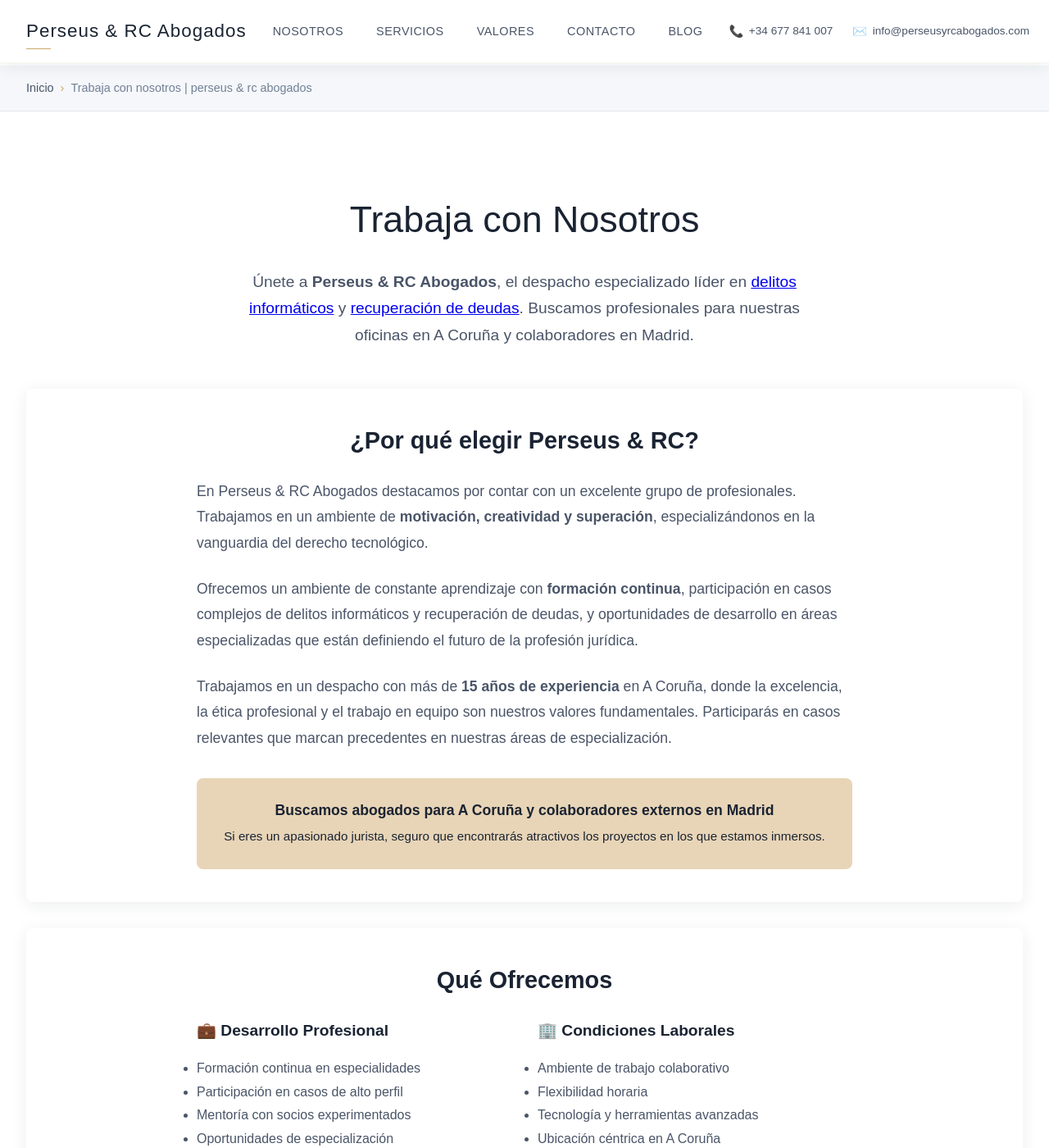
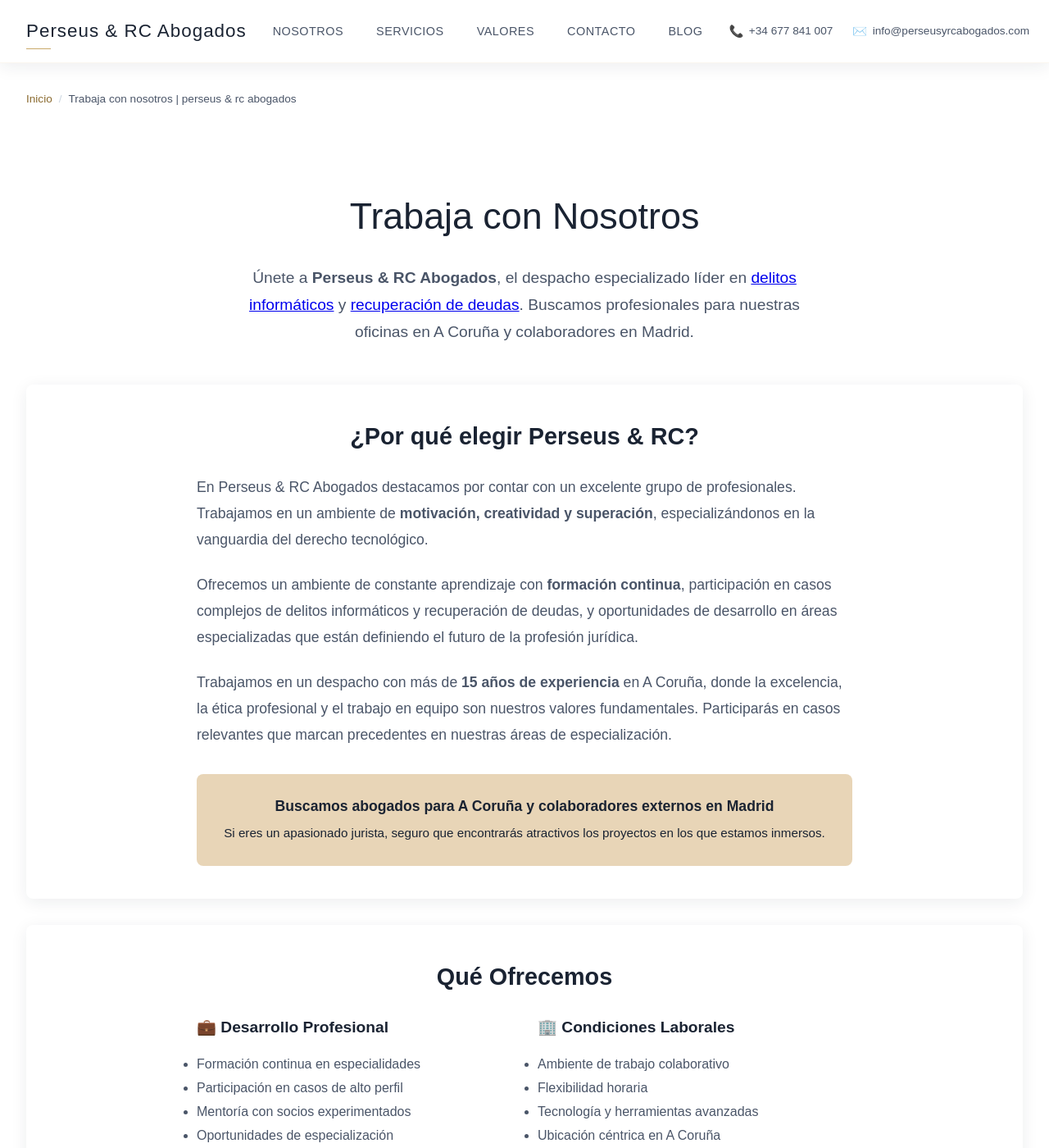
Before and after one commit to streaming10/Perseus_RC_abogados, a Jekyll site: the page built from trabaja-con-nosotros.md, in a window 1280 px wide and 1400 px high. Shown: the whole window at 82% size. Built offline with Jekyll 4.4.1, drawn with Linux system fonts in a browser that asks for light colours.

Commit message:
Eliminar CLS del breadcrumb en paginas internas y anadir llms.txt
Mismo bug que el blog en todas las paginas con migas: la clase generica
.breadcrumbs vive en el main.css DIFERIDO con margin-top:80px; al aplicarse
tarde empujaba todo el body (CLS 0.11-0.19 segun pagina).

- post, servicio, servicios/index, en/blog: quitada la clase generica
  'breadcrumbs' (ya tienen su offset propio via padding-top inline).
- pages.html (contacto, legal, privacidad, delitos-informaticos, trabaja):
  clase propia .pages-breadcrumbs + <style> inline con el offset, sin
  depender del main.css diferido.
- Contraste AA en las migas: dorado #c9a96a->#8a6a2f, gris #718096->#4a5568.
- Anadido /llms.txt: guia para agentes de IA (otro check de navegacion
  agentica), con servicios, blog, contacto y datos del despacho.

```diff
--- a/_config.yml
+++ b/_config.yml
@@ -133,6 +133,7 @@
   - sw.js
   - offline.html
   - robots.txt
+  - llms.txt
 
 # Configuración de construcción optimizada
 keep_files:
--- a/_layouts/pages.html
+++ b/_layouts/pages.html
@@ -4,8 +4,19 @@
   <body class="page-layout">
     {% include header.html %}
 
+    <style>
+      /* ponytail: offset y estilo del breadcrumb INLINE (se aplica en el primer
+         paint). Antes lo daba .breadcrumbs del main.css DIFERIDO (margin-top:80px),
+         que al llegar tarde empujaba todo el body -> CLS. */
+      .pages-breadcrumbs { padding-top: 110px; }
+      .pages-breadcrumbs .breadcrumb-list { list-style: none; display: flex; flex-wrap: wrap; align-items: center; gap: .5rem; padding: 0; margin: 0; font-size: .85rem; color: #4a5568; }
+      .pages-breadcrumbs a { color: #8a6a2f; text-decoration: none; }
+      .pages-breadcrumbs li:not(:last-child)::after { content: '/'; margin-left: .5rem; color: #cbd5e0; }
+      @media (max-width: 768px) { .pages-breadcrumbs { padding-top: 90px; } }
+    </style>
+
     <!-- Breadcrumbs -->
-    <nav class="breadcrumbs" aria-label="Breadcrumb">
+    <nav class="pages-breadcrumbs" aria-label="Breadcrumb">
       <div class="container">
         <ol class="breadcrumb-list">
           <li><a href="{{ '/' | relative_url }}">Inicio</a></li>
--- a/_layouts/post.html
+++ b/_layouts/post.html
@@ -13,7 +13,7 @@
       {% assign t_job = 'Lawyer' %}{% assign t_cred = 'Member of the A Coruña Bar Association (ICACOR), no. 6317' %}
     {% endif %}
 
-    <nav class="breadcrumbs post-breadcrumbs" aria-label="Breadcrumb">
+    <nav class="post-breadcrumbs" aria-label="Breadcrumb">
       <div class="post-wrap">
         <ol class="breadcrumb-list">
           <li><a href="{% if page.lang == 'en' %}{{ '/en/' | relative_url }}{% else %}{{ '/' | relative_url }}{% endif %}">{{ t_home }}</a></li>
@@ -54,8 +54,8 @@
     <style>
       .post-wrap { max-width: 900px; margin: 0 auto; padding-left: 1.5rem; padding-right: 1.5rem; }
       .post-breadcrumbs { padding-top: 110px; }
-      .post-breadcrumbs .breadcrumb-list { list-style: none; display: flex; flex-wrap: wrap; gap: .5rem; padding: 0; margin: 0; font-size: .85rem; color: var(--text-muted, #718096); }
-      .post-breadcrumbs a { color: var(--accent-gold, #c9a96a); text-decoration: none; }
+      .post-breadcrumbs .breadcrumb-list { list-style: none; display: flex; flex-wrap: wrap; gap: .5rem; padding: 0; margin: 0; font-size: .85rem; color: #4a5568; }
+      .post-breadcrumbs a { color: #8a6a2f; text-decoration: none; }
       .post-breadcrumbs li:not(:last-child)::after { content: '/'; margin-left: .5rem; color: var(--border-subtle, #cbd5e0); }
       .post-main { padding: 1.5rem 0 4rem; }
       .post-header h1 { font-size: 2.2rem; line-height: 1.25; color: var(--navy-blue, #1a2332); font-weight: 600; margin: .5rem 0 1rem; }
--- a/_layouts/servicio.html
+++ b/_layouts/servicio.html
@@ -4,7 +4,7 @@
   <body class="page-layout servicio-layout">
     {% include header.html %}
 
-    <nav class="breadcrumbs svc-breadcrumbs" aria-label="Breadcrumb">
+    <nav class="svc-breadcrumbs" aria-label="Breadcrumb">
       <div class="svc-wrap">
         <ol class="breadcrumb-list">
           <li><a href="{{ '/' | relative_url }}">Inicio</a></li>
@@ -61,8 +61,8 @@
     <style>
       .svc-wrap { max-width: 920px; margin: 0 auto; padding-left: 1.5rem; padding-right: 1.5rem; }
       .svc-breadcrumbs { padding-top: 110px; }
-      .svc-breadcrumbs .breadcrumb-list { list-style: none; display: flex; flex-wrap: wrap; gap: .5rem; padding: 0; margin: 0; font-size: .85rem; color: var(--text-muted, #718096); }
-      .svc-breadcrumbs a { color: var(--accent-gold, #c9a96a); text-decoration: none; }
+      .svc-breadcrumbs .breadcrumb-list { list-style: none; display: flex; flex-wrap: wrap; gap: .5rem; padding: 0; margin: 0; font-size: .85rem; color: #4a5568; }
+      .svc-breadcrumbs a { color: #8a6a2f; text-decoration: none; }
       .svc-breadcrumbs li:not(:last-child)::after { content: '/'; margin-left: .5rem; color: var(--border-subtle, #cbd5e0); }
 
       .svc-hero { padding: 2rem 0 2.5rem; border-bottom: 1px solid var(--border-light, #e2e8f0); }
--- a/en/blog.html
+++ b/en/blog.html
@@ -9,7 +9,7 @@
 sitemap_priority: 0.8
 ---
 
-<nav class="breadcrumbs blog-breadcrumbs" aria-label="Breadcrumb">
+<nav class="blog-breadcrumbs" aria-label="Breadcrumb">
   <div class="blog-wrap">
     <ol class="breadcrumb-list">
       <li><a href="{{ '/en/' | relative_url }}">Home</a></li>
@@ -61,8 +61,8 @@
 <style>
   .blog-wrap { max-width: 900px; margin: 0 auto; padding-left: 1.5rem; padding-right: 1.5rem; }
   .blog-breadcrumbs { padding-top: 110px; }
-  .blog-breadcrumbs .breadcrumb-list { list-style: none; display: flex; gap: .5rem; padding: 0; margin: 0; font-size: .85rem; color: var(--text-muted, #718096); }
-  .blog-breadcrumbs a { color: var(--accent-gold, #c9a96a); text-decoration: none; }
+  .blog-breadcrumbs .breadcrumb-list { list-style: none; display: flex; gap: .5rem; padding: 0; margin: 0; font-size: .85rem; color: #4a5568; }
+  .blog-breadcrumbs a { color: #8a6a2f; text-decoration: none; }
   .blog-breadcrumbs li:not(:last-child)::after { content: '/'; margin-left: .5rem; color: var(--border-subtle, #cbd5e0); }
 
   .blog-hero { padding: 2rem 0 1rem; }
```
Also changed, not shown: llms.txt (added, +34 -0 lines), servicios/index.md (+3 -3 lines).
